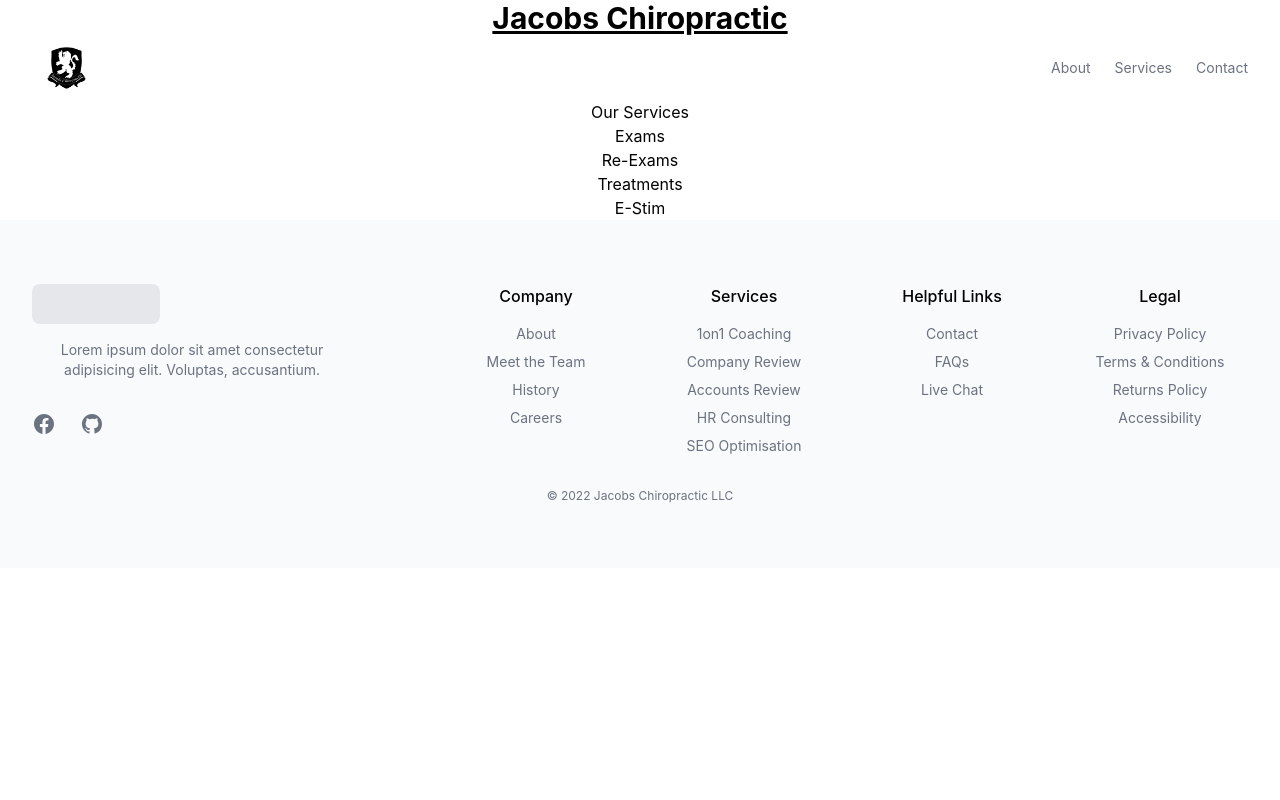
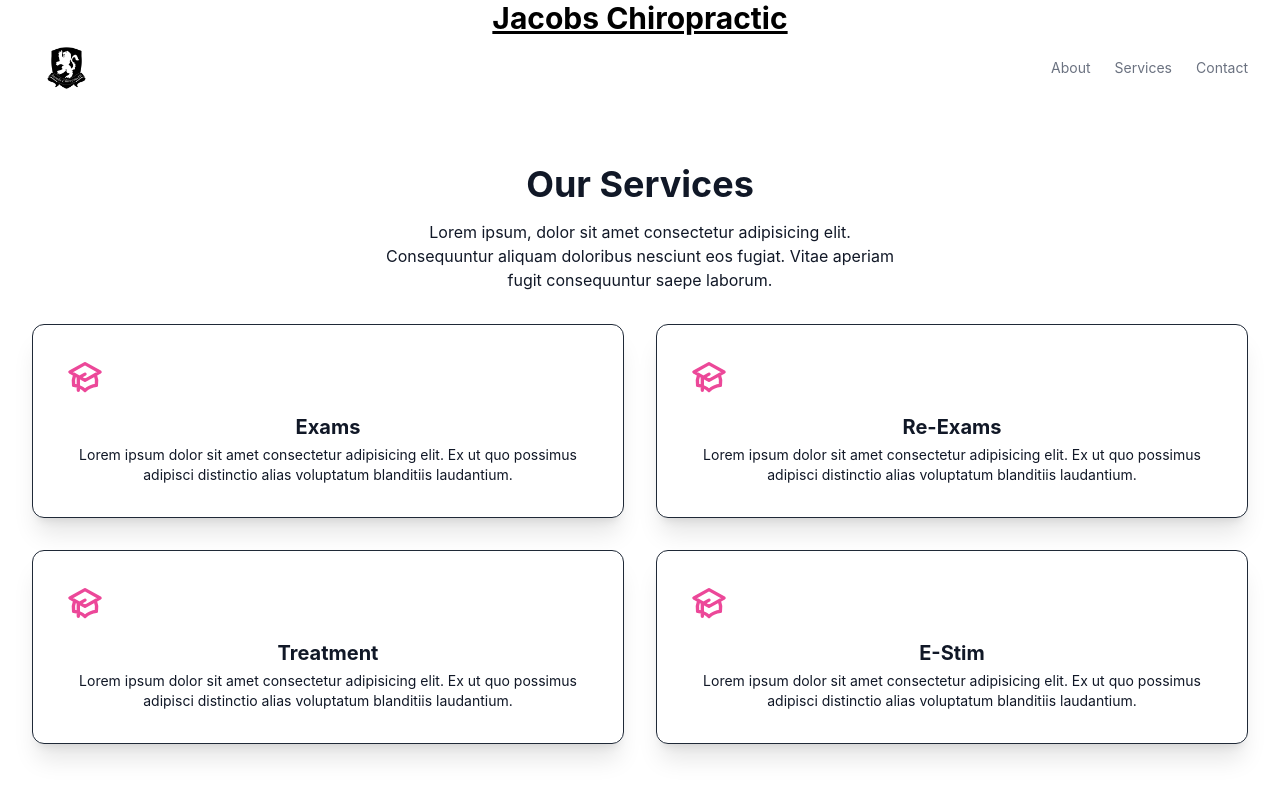
Before and after one commit to friedmanalexg/jacobs-chiro-page, a React (Create React App) app: page /services in a window 1280 px wide. Shown: the top 800 px of the page. Built offline with nearby package versions, Linux system fonts and the light colour scheme.

Commit message:
tailwind style for services

```diff
--- a/src/components/Services.js
+++ b/src/components/Services.js
@@ -2,18 +2,232 @@ import React from 'react'
 
 const Services = () => {
   return (
-    <div>
-        <div className='my__services'>
-            <h2>Our Services</h2>
-            <ul>
-                <li>Exams</li>
-                <li>Re-Exams</li>
-                <li>Treatments</li>
-                <li>E-Stim</li>
-            </ul>
+    <section class="text-gray-900 bg-white">
+      <div class="mx-auto max-w-screen-xl px-4 py-16 sm:px-6 lg:px-8">
+        <div class="mx-auto max-w-lg text-center">
+          <h2 class="text-3xl font-bold sm:text-4xl">Our Services</h2>
+
+          <p class="mt-4 text-gray-900">
+            Lorem ipsum, dolor sit amet consectetur adipisicing elit. Consequuntur
+            aliquam doloribus nesciunt eos fugiat. Vitae aperiam fugit consequuntur
+            saepe laborum.
+          </p>
         </div>
 
-    </div>
+        <div class="mt-8 grid grid-cols-1 gap-8 md:grid-cols-2 lg:grid-cols-2">
+          <a
+            class="block rounded-xl border border-gray-800 p-8 shadow-xl transition hover:border-pink-500/10 hover:shadow-pink-500/10"
+            href="/services/digital-campaigns"
+          >
+            <svg
+              xmlns="http://www.w3.org/2000/svg"
+              class="h-10 w-10 text-pink-500"
+              fill="none"
+              viewBox="0 0 24 24"
+              stroke="currentColor"
+            >
+              <path d="M12 14l9-5-9-5-9 5 9 5z" />
+              <path
+                d="M12 14l6.16-3.422a12.083 12.083 0 01.665 6.479A11.952 11.952 0 0012 20.055a11.952 11.952 0 00-6.824-2.998 12.078 12.078 0 01.665-6.479L12 14z"
+              />
+              <path
+                stroke-linecap="round"
+                stroke-linejoin="round"
+                stroke-width="2"
+                d="M12 14l9-5-9-5-9 5 9 5zm0 0l6.16-3.422a12.083 12.083 0 01.665 6.479A11.952 11.952 0 0012 20.055a11.952 11.952 0 00-6.824-2.998 12.078 12.078 0 01.665-6.479L12 14zm-4 6v-7.5l4-2.222"
+              />
+            </svg>
+
+            <h2 class="mt-4 text-xl font-bold text-gray-900">Exams</h2>
+
+            <p class="mt-1 text-sm text-gray-900">
+              Lorem ipsum dolor sit amet consectetur adipisicing elit. Ex ut quo
+              possimus adipisci distinctio alias voluptatum blanditiis laudantium.
+            </p>
+          </a>
+
+          <a
+            class="block rounded-xl border border-gray-800 p-8 shadow-xl transition hover:border-pink-500/10 hover:shadow-pink-500/10"
+            href="/services/digital-campaigns"
+          >
+            <svg
+              xmlns="http://www.w3.org/2000/svg"
+              class="h-10 w-10 text-pink-500"
+              fill="none"
+              viewBox="0 0 24 24"
+              stroke="currentColor"
+            >
+              <path d="M12 14l9-5-9-5-9 5 9 5z" />
+              <path
+                d="M12 14l6.16-3.422a12.083 12.083 0 01.665 6.479A11.952 11.952 0 0012 20.055a11.952 11.952 0 00-6.824-2.998 12.078 12.078 0 01.665-6.479L12 14z"
+              />
+              <path
+                stroke-linecap="round"
+                stroke-linejoin="round"
+                stroke-width="2"
+                d="M12 14l9-5-9-5-9 5 9 5zm0 0l6.16-3.422a12.083 12.083 0 01.665 6.479A11.952 11.952 0 0012 20.055a11.952 11.952 0 00-6.824-2.998 12.078 12.078 0 01.665-6.479L12 14zm-4 6v-7.5l4-2.222"
+              />
+            </svg>
+
+            <h2 class="mt-4 text-xl font-bold text-gray-900">Re-Exams</h2>
+
+            <p class="mt-1 text-sm text-gray-900">
+              Lorem ipsum dolor sit amet consectetur adipisicing elit. Ex ut quo
+              possimus adipisci distinctio alias voluptatum blanditiis laudantium.
+            </p>
+          </a>
+
+          <a
+            class="block rounded-xl border border-gray-800 p-8 shadow-xl transition hover:border-pink-500/10 hover:shadow-pink-500/10"
+            href="/services/digital-campaigns"
+          >
+            <svg
+              xmlns="http://www.w3.org/2000/svg"
+              class="h-10 w-10 text-pink-500"
+              fill="none"
+              viewBox="0 0 24 24"
+              stroke="currentColor"
+            >
+              <path d="M12 14l9-5-9-5-9 5 9 5z" />
+              <path
+                d="M12 14l6.16-3.422a12.083 12.083 0 01.665 6.479A11.952 11.952 0 0012 20.055a11.952 11.952 0 00-6.824-2.998 12.078 12.078 0 01.665-6.479L12 14z"
+              />
+              <path
+                stroke-linecap="round"
+                stroke-linejoin="round"
+                stroke-width="2"
+                d="M12 14l9-5-9-5-9 5 9 5zm0 0l6.16-3.422a12.083 12.083 0 01.665 6.479A11.952 11.952 0 0012 20.055a11.952 11.952 0 00-6.824-2.998 12.078 12.078 0 01.665-6.479L12 14zm-4 6v-7.5l4-2.222"
+              />
+            </svg>
+
+            <h2 class="mt-4 text-xl font-bold text-gray-900">Treatment</h2>
+
+            <p class="mt-1 text-sm text-gray-900">
+              Lorem ipsum dolor sit amet consectetur adipisicing elit. Ex ut quo
+              possimus adipisci distinctio alias voluptatum blanditiis laudantium.
+            </p>
+          </a>
+
+          <a
+            class="block rounded-xl border border-gray-800 p-8 shadow-xl transition hover:border-pink-500/10 hover:shadow-pink-500/10"
+            href="/services/digital-campaigns"
+          >
+            <svg
+              xmlns="http://www.w3.org/2000/svg"
+              class="h-10 w-10 text-pink-500"
+              fill="none"
+              viewBox="0 0 24 24"
+              stroke="currentColor"
+            >
+              <path d="M12 14l9-5-9-5-9 5 9 5z" />
+              <path
+                d="M12 14l6.16-3.422a12.083 12.083 0 01.665 6.479A11.952 11.952 0 0012 20.055a11.952 11.952 0 00-6.824-2.998 12.078 12.078 0 01.665-6.479L12 14z"
+              />
+              <path
+                stroke-linecap="round"
+                stroke-linejoin="round"
+                stroke-width="2"
+                d="M12 14l9-5-9-5-9 5 9 5zm0 0l6.16-3.422a12.083 12.083 0 01.665 6.479A11.952 11.952 0 0012 20.055a11.952 11.952 0 00-6.824-2.998 12.078 12.078 0 01.665-6.479L12 14zm-4 6v-7.5l4-2.222"
+              />
+            </svg>
+
+            <h2 class="mt-4 text-xl font-bold text-gray-900">E-Stim</h2>
+
+            <p class="mt-1 text-sm text-gray-900">
+              Lorem ipsum dolor sit amet consectetur adipisicing elit. Ex ut quo
+              possimus adipisci distinctio alias voluptatum blanditiis laudantium.
+            </p>
+          </a>
+
+          {/* <a
+            class="block rounded-xl border border-gray-800 p-8 shadow-xl transition hover:border-pink-500/10 hover:shadow-pink-500/10"
+            href="/services/digital-campaigns"
+          >
+            <svg
+              xmlns="http://www.w3.org/2000/svg"
+              class="h-10 w-10 text-pink-500"
+              fill="none"
+              viewBox="0 0 24 24"
+              stroke="currentColor"
+            >
+              <path d="M12 14l9-5-9-5-9 5 9 5z" />
+              <path
+                d="M12 14l6.16-3.422a12.083 12.083 0 01.665 6.479A11.952 11.952 0 0012 20.055a11.952 11.952 0 00-6.824-2.998 12.078 12.078 0 01.665-6.479L12 14z"
+              />
+              <path
+                stroke-linecap="round"
+                stroke-linejoin="round"
+                stroke-width="2"
+                d="M12 14l9-5-9-5-9 5 9 5zm0 0l6.16-3.422a12.083 12.083 0 01.665 6.479A11.952 11.952 0 0012 20.055a11.952 11.952 0 00-6.824-2.998 12.078 12.078 0 01.665-6.479L12 14zm-4 6v-7.5l4-2.222"
+              />
+            </svg>
+
+            <h2 class="mt-4 text-xl font-bold text-white">Digital campaigns</h2>
+
+            <p class="mt-1 text-sm text-gray-900">
+              Lorem ipsum dolor sit amet consectetur adipisicing elit. Ex ut quo
+              possimus adipisci distinctio alias voluptatum blanditiis laudantium.
+            </p>
+          </a>
+
+          <a
+            class="block rounded-xl border border-gray-800 p-8 shadow-xl transition hover:border-pink-500/10 hover:shadow-pink-500/10"
+            href="/services/digital-campaigns"
+          >
+            <svg
+              xmlns="http://www.w3.org/2000/svg"
+              class="h-10 w-10 text-pink-500"
+              fill="none"
+              viewBox="0 0 24 24"
+              stroke="currentColor"
+            >
+              <path d="M12 14l9-5-9-5-9 5 9 5z" />
+              <path
+                d="M12 14l6.16-3.422a12.083 12.083 0 01.665 6.479A11.952 11.952 0 0012 20.055a11.952 11.952 0 00-6.824-2.998 12.078 12.078 0 01.665-6.479L12 14z"
+              />
+              <path
+                stroke-linecap="round"
+                stroke-linejoin="round"
+                stroke-width="2"
+                d="M12 14l9-5-9-5-9 5 9 5zm0 0l6.16-3.422a12.083 12.083 0 01.665 6.479A11.952 11.952 0 0012 20.055a11.952 11.952 0 00-6.824-2.998 12.078 12.078 0 01.665-6.479L12 14zm-4 6v-7.5l4-2.222"
+              />
+            </svg>
+
+            <h2 class="mt-4 text-xl font-bold text-white">Digital campaigns</h2>
+
+            <p class="mt-1 text-sm text-gray-900">
+              Lorem ipsum dolor sit amet consectetur adipisicing elit. Ex ut quo
+              possimus adipisci distinctio alias voluptatum blanditiis laudantium.
+            </p>
+          </a> */}
+        </div>
+
+        <div class="mt-12 text-center">
+          <a
+            href="#"
+            class="mt-8 inline-flex items-center rounded border border-pink-600 bg-pink-600 px-8 py-3 text-white hover:bg-transparent focus:outline-none focus:ring active:text-pink-500"
+          >
+            <span class="text-sm font-medium"> Make an Appointment </span>
+
+            <svg
+              class="ml-3 h-5 w-5"
+              xmlns="http://www.w3.org/2000/svg"
+              fill="none"
+              viewBox="0 0 24 24"
+              stroke="currentColor"
+            >
+              <path
+                stroke-linecap="round"
+                stroke-linejoin="round"
+                stroke-width="2"
+                d="M17 8l4 4m0 0l-4 4m4-4H3"
+              />
+            </svg>
+          </a>
+        </div>
+      </div>
+    </section>
+
   )
 }
 
```
